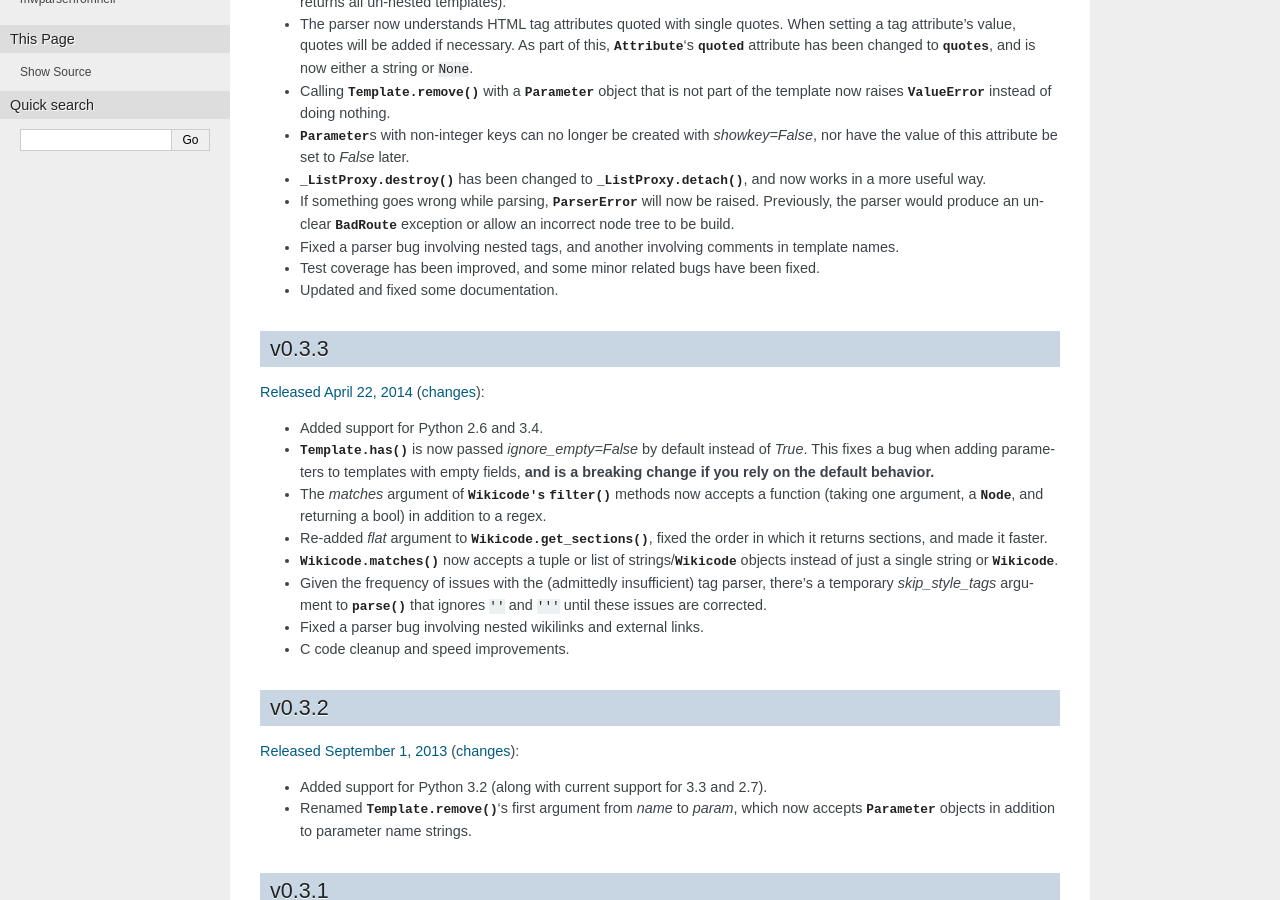
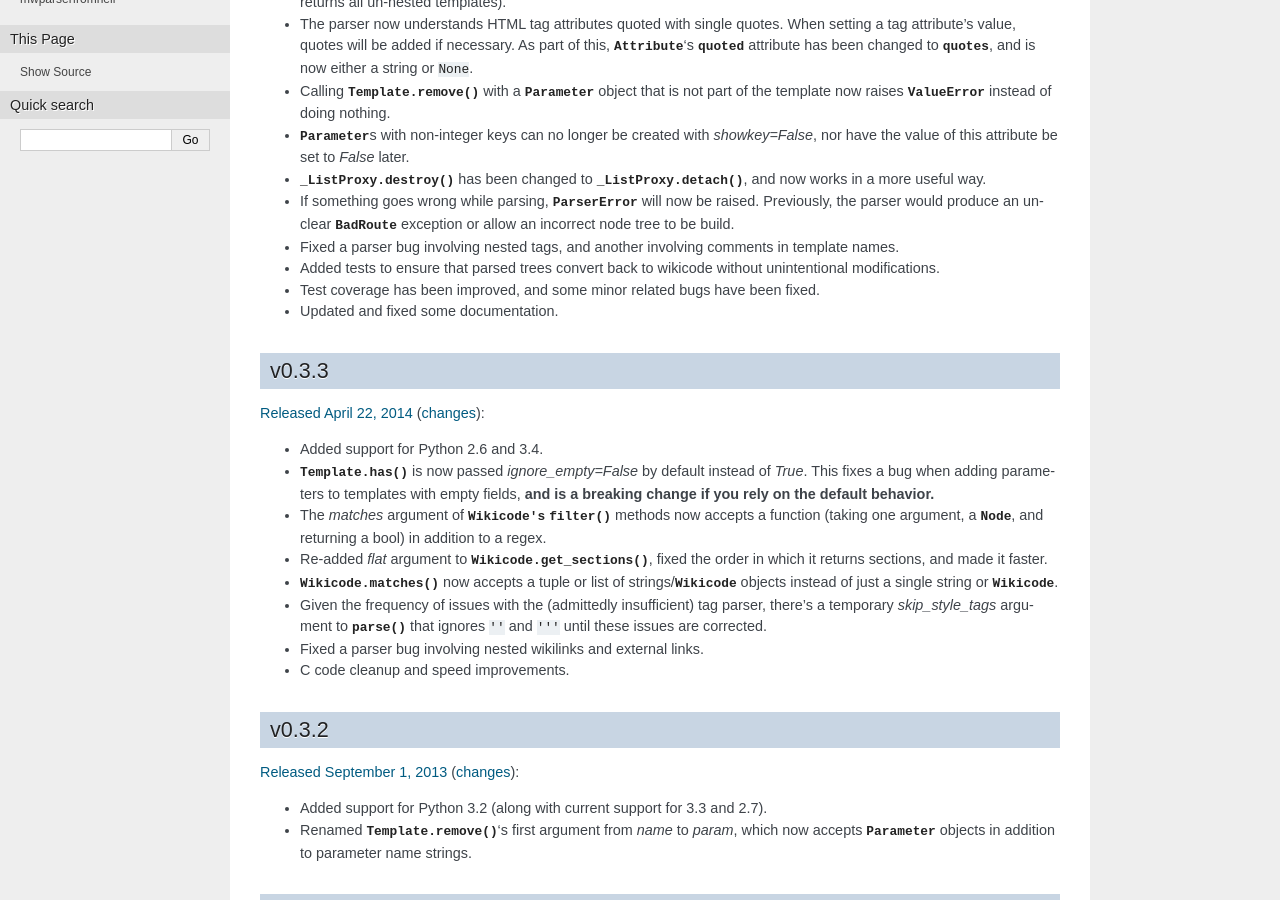
Before and after one commit to earwig/mwparserfromhell, a Sphinx documentation site: the page built from docs/changelog.rst, in a window 1280 px wide and 900 px high, scrolled down 397 px. Built offline with Sphinx 7.4.7, drawn with Linux system fonts in a browser that asks for light colours.

Commit message:
Add changelog entry for roundtripping tests. [skip ci]

```diff
--- a/docs/changelog.rst
+++ b/docs/changelog.rst
@@ -37,6 +37,8 @@ Unreleased
   exception or allow an incorrect node tree to be build.
 - Fixed a parser bug involving nested tags, and another involving comments in
   template names.
+- Added tests to ensure that parsed trees convert back to wikicode without
+  unintentional modifications.
 - Test coverage has been improved, and some minor related bugs have been fixed.
 - Updated and fixed some documentation.
 
```
Also changed, not shown: 1 other file.
